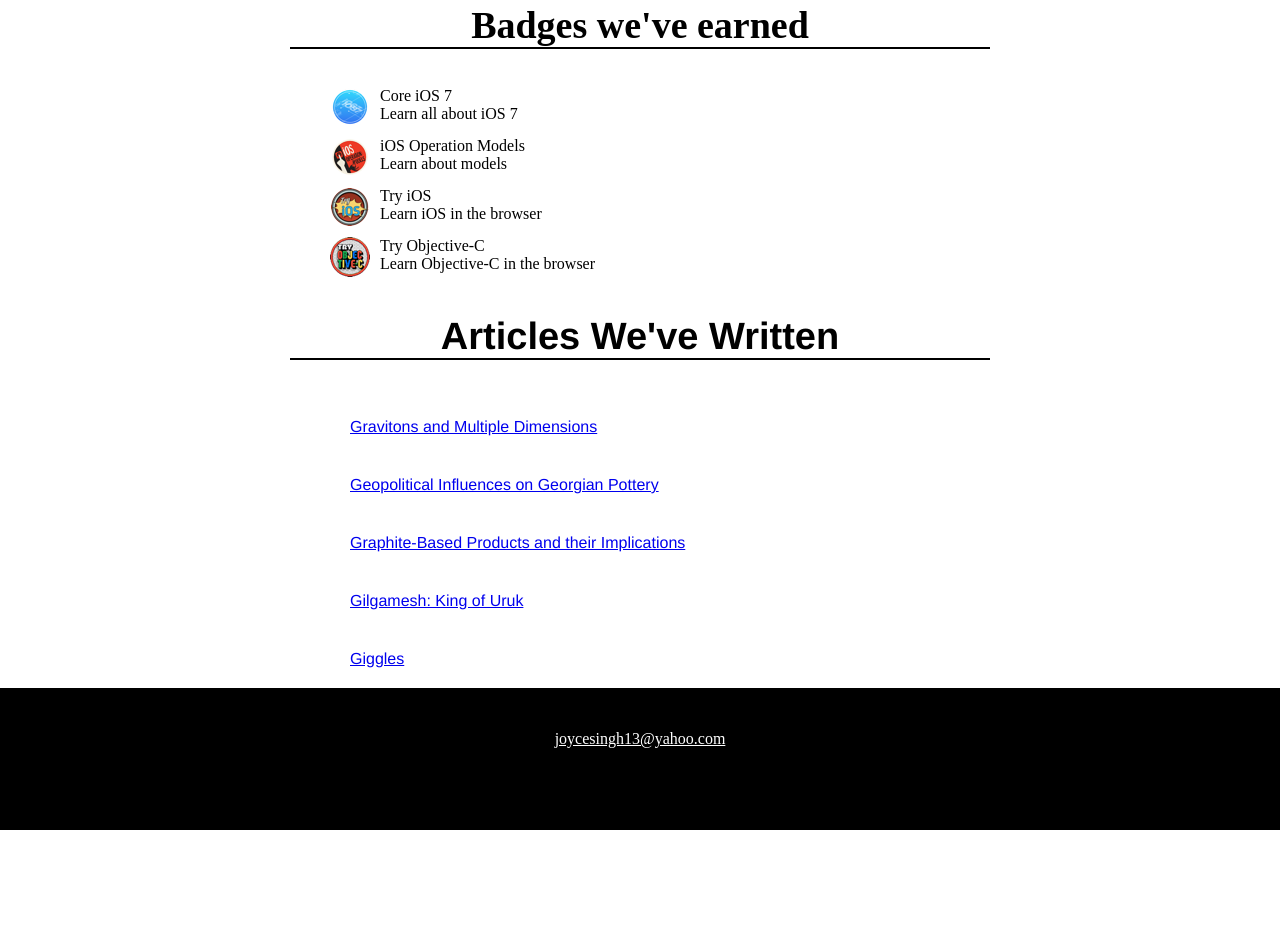
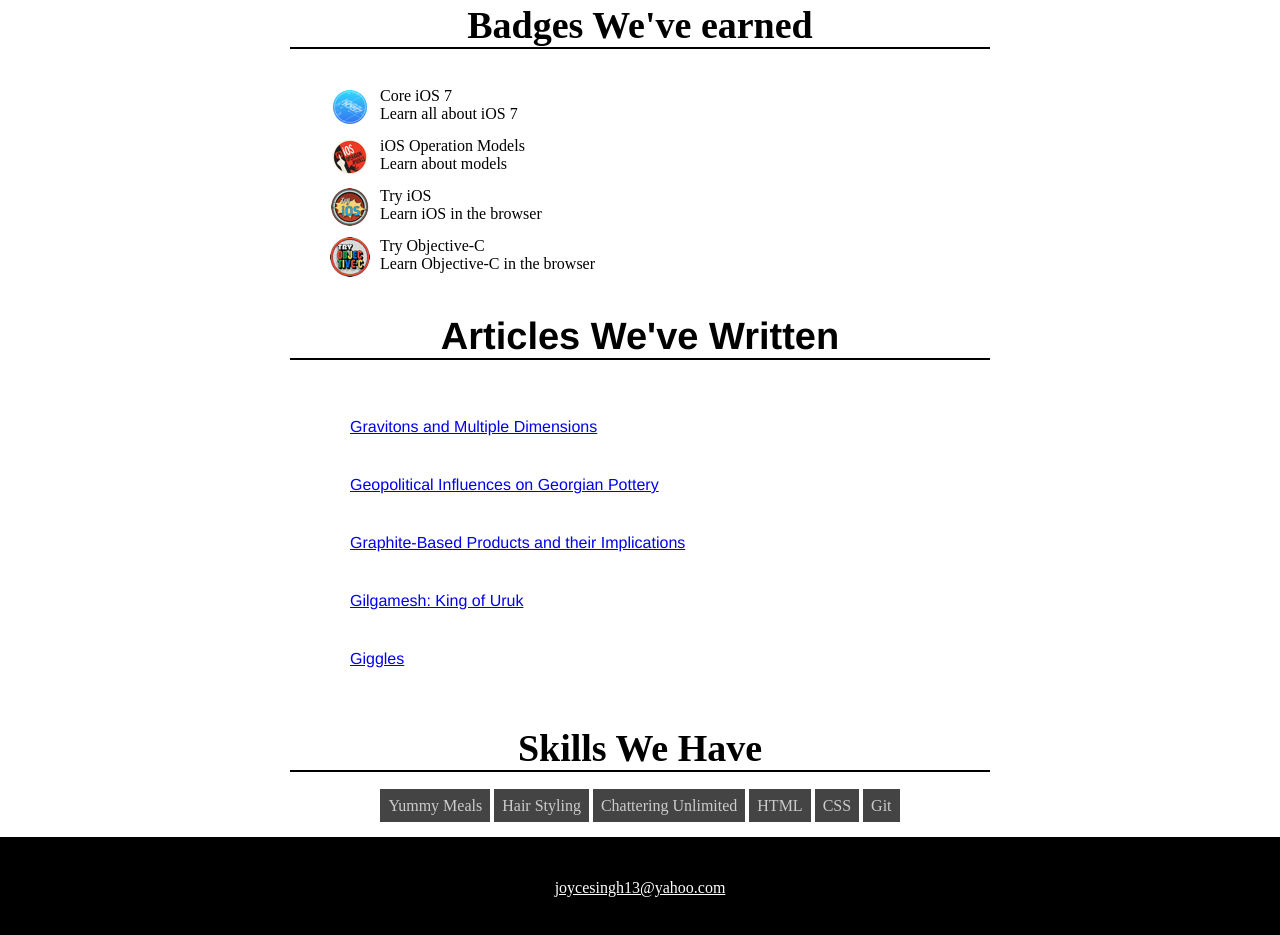
Before and after one commit to asinishin/resume_site, a plain HTML site: page index.html in a window 1280 px wide. Shown: the part 1259-2194 px from the top of the page. Before the commit the page ends 2089 px from the top, so only its background shows below. Drawn offline with Linux system fonts and the light colour scheme.

Commit message:
Created Skills Sections. I want my money NOW!!!

```diff
--- a/index.html
+++ b/index.html
@@ -33,7 +33,7 @@
     </div>
 
     <div class="badges">
-        <h3>Badges we've earned</h3>
+        <h3>Badges We've earned</h3>
         <ul>
             <li>
                 <img src="images/core-ios-7@2x.png"/>
@@ -91,6 +91,20 @@
         </ul>
     </div>
 
+    <div class="skills">
+        <h3>Skills We Have</h3>
+        <ul>
+            <li>Yummy Meals</li>
+            <li>Hair Styling</li>
+            <li>Chattering Unlimited</li>
+            <li>HTML</li>
+            <li>CSS</li>
+            <li>Git</li>
+            <div class="clear"></div>
+        </ul>
+        <div class="clear"></div>
+    </div>
+
 </div>
 
 <div class="footer">
--- a/style.css
+++ b/style.css
@@ -66,6 +66,27 @@ h3 {
     clear: both;
 }
 
+.skills {
+    text-align: center;
+}
+
+.skills ul li {
+    display: inline;
+    background-color: #444444;
+    color: #cccccc;
+    font-size: 16px;
+    padding: 8px;
+}
+
+.skills ul {
+    height: 40px;
+    padding-left: 0;
+}
+
+.skills h3 {
+    margin-bottom: 25px;
+}
+
 .footer {
     background-color: black;
     height: 100px;
```
